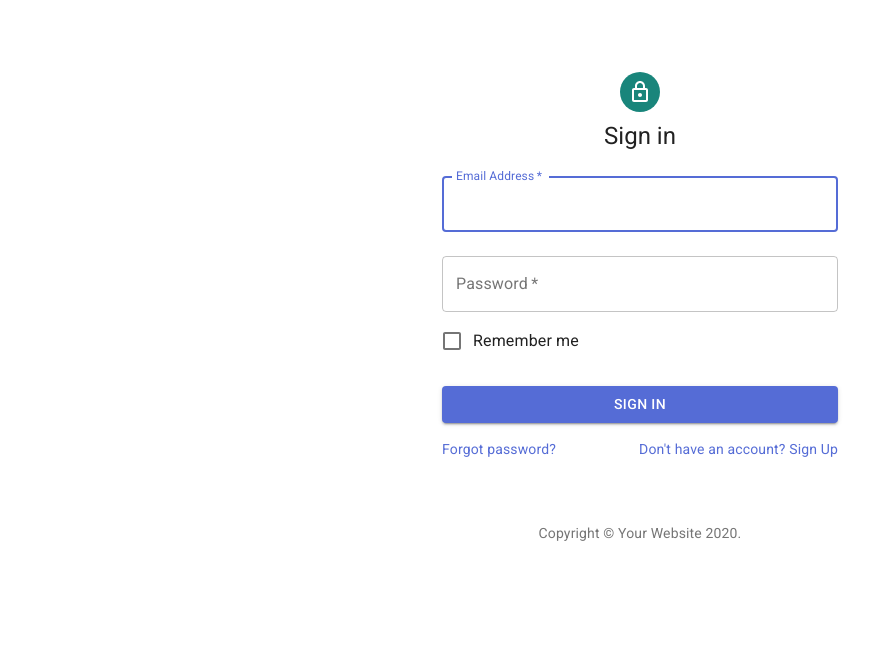
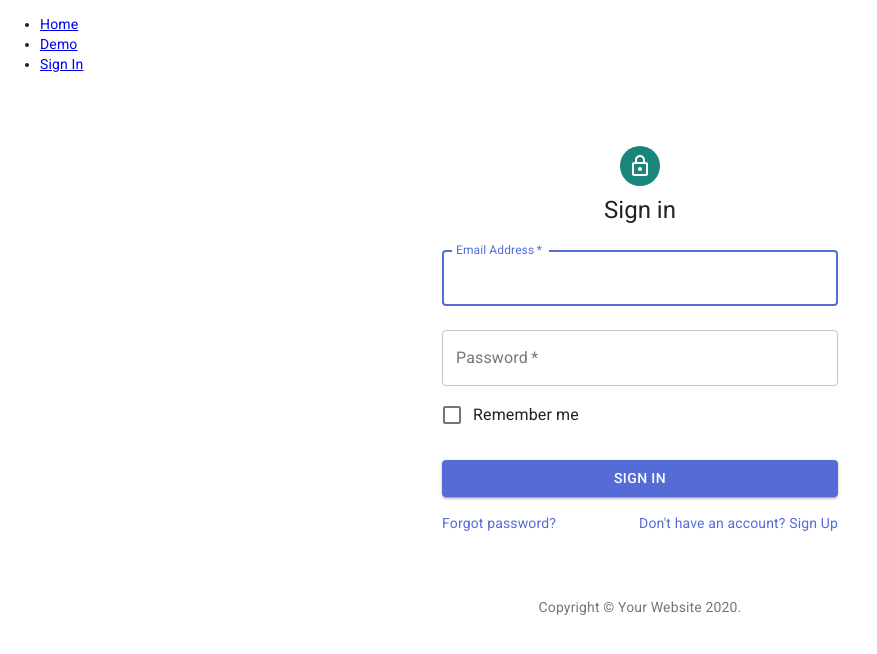
Before and after one commit to sds0307/diet-app, a React (Create React App) app: page /signin in a window 1280 px wide. Shown: the top 654 px of the page, without its empty margins (0-877 px from the left). Built offline with nearby package versions, Linux system fonts and the light colour scheme.

Commit message:
added more content

```diff
--- a/package.json
+++ b/package.json
@@ -7,9 +7,12 @@
     "@material-ui/icons": "^4.9.1",
     "@types/react": "latest",
     "@types/react-dom": "latest",
+    "@types/react-router-dom": "^5.1.3",
     "react": "latest",
     "react-dom": "latest",
+    "react-router-dom": "^5.1.2",
     "react-scripts": "latest",
+    "recharts": "^1.8.5",
     "typescript": "latest"
   },
   "scripts": {
--- a/src/App.tsx
+++ b/src/App.tsx
@@ -1,11 +1,48 @@
 import React from 'react';
 import Container from '@material-ui/core/Container';
 import SignIn from './components/sign-in/SignIn';
+import Dashboard from './components/dashboard/Dashboard';
+import {
+  BrowserRouter as Router,
+  Switch,
+  Route,
+  Link
+} from "react-router-dom";
 
 export default function App() {
   return (
-    <Container maxWidth="sm">
-      <SignIn/>
-    </Container>
+    <Router>
+      <div>
+        <nav>
+          <ul>
+            <li>
+              <Link to="/">Home</Link>
+            </li>
+            <li>
+              <Link to="/demo">Demo</Link>
+            </li>
+            <li>
+              <Link to="/signin">Sign In</Link>
+            </li>
+          </ul>
+        </nav>
+
+        {/* A <Switch> looks through its children <Route>s and
+            renders the first one that matches the current URL. */}
+        <Switch>
+          <Route path="/signin">
+            <Container maxWidth="sm">
+              <SignIn/>
+            </Container>
+          </Route>
+          <Route path="/demo">
+            <div>Demo</div>
+          </Route>
+          <Route path="/">
+            <Dashboard/>
+          </Route>
+        </Switch>
+      </div>
+    </Router>
   );
 }
--- a/src/components/sign-in/SignIn.js
+++ b/src/components/sign-in/SignIn.js
@@ -59,7 +59,7 @@ export default function SignIn() {
         <Typography component="h1" variant="h5">
           Sign in
         </Typography>
-        <form className={classes.form} noValidate>
+        <form className={classes.form} noValidate onSubmit={(e) => { e.preventDefault(); window.location.href = "/"; } }>
           <TextField
             variant="outlined"
             margin="normal"
```
Also changed, not shown: 1 other file (tests, documents, lock files or other folders).
